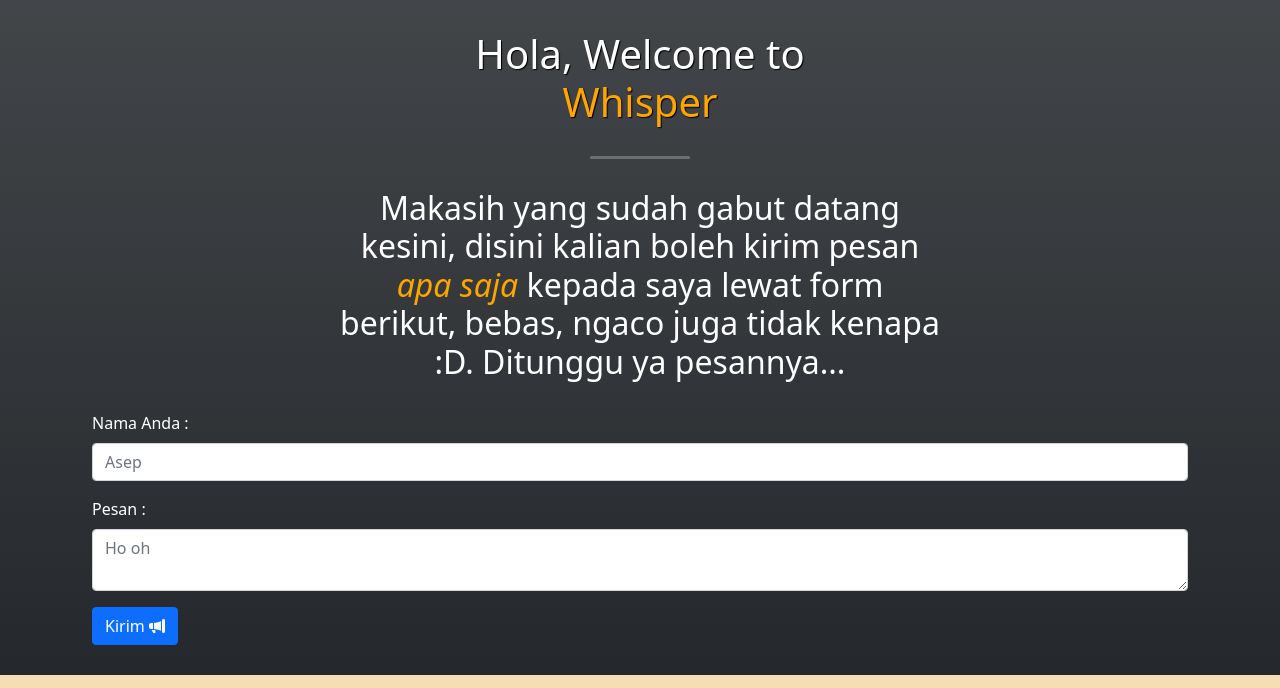
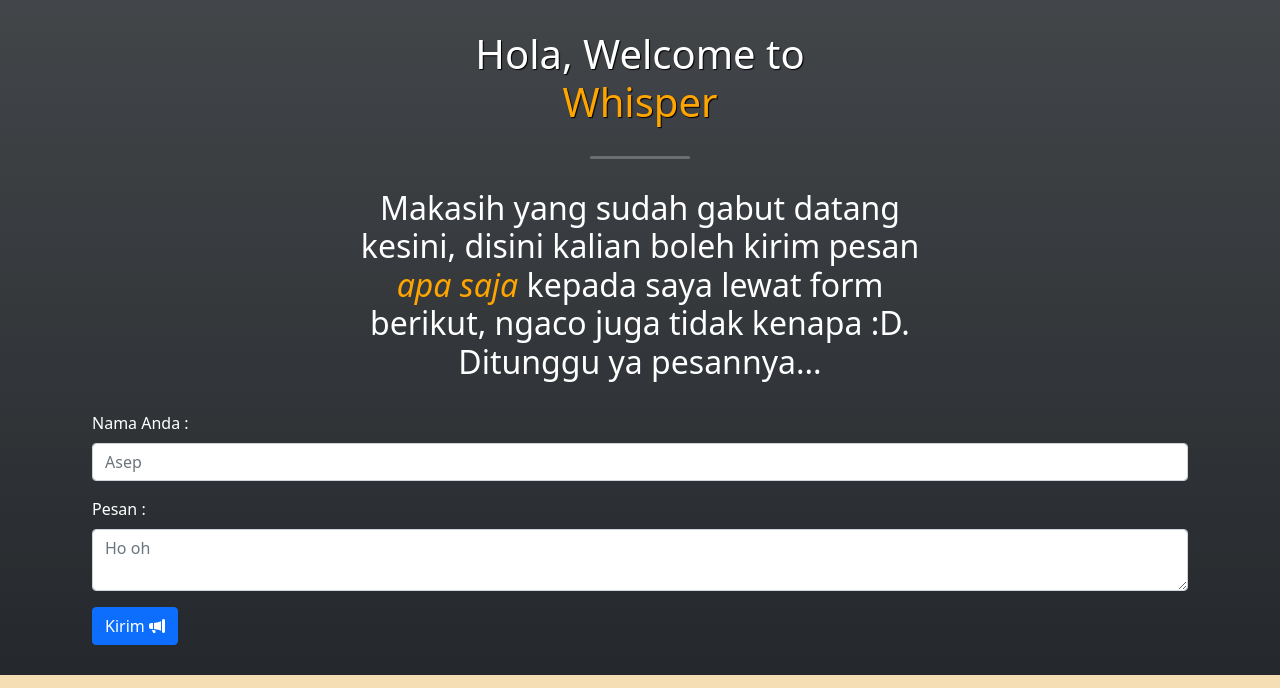
Before and after one commit to NaturaAdnyana/NetlifyForm-Testing, a plain HTML site: page index.html in a window 1280 px wide. Shown: the top 688 px of the page. Drawn offline with nearby package versions, Linux system fonts and the light colour scheme.

Commit message:
Edit kalimat v3

```diff
--- a/index.html
+++ b/index.html
@@ -15,7 +15,7 @@
   <div class="container">
     <h1>Hola, Welcome to<span>Whisper</span></h1>
     <hr size="5">
-    <h2>Makasih yang sudah gabut datang kesini, disini kalian boleh kirim pesan <span>apa saja</span> kepada saya lewat form berikut, bebas, ngaco juga tidak kenapa :D.
+    <h2>Makasih yang sudah gabut datang kesini, disini kalian boleh kirim pesan <span>apa saja</span> kepada saya lewat form berikut, ngaco juga tidak kenapa :D.
       Ditunggu ya pesannya...
     </h2>
 
```
